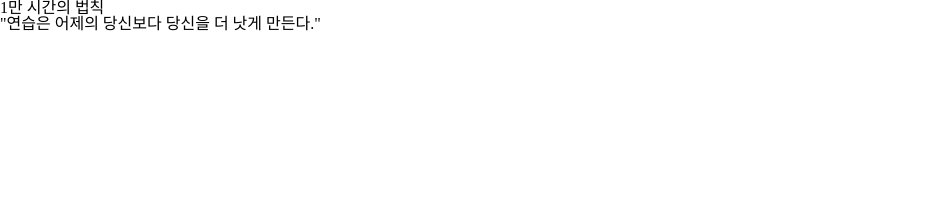
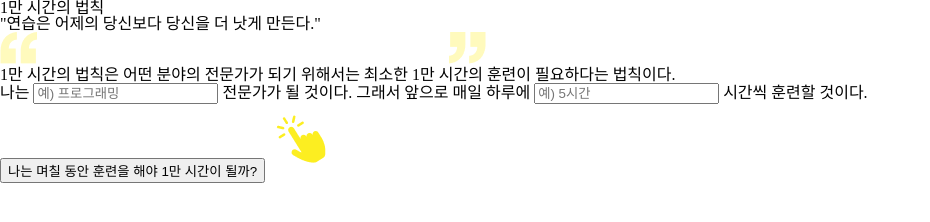
Before and after one commit to Mong-nii/10000hours, a plain HTML site: page index.html in a window 1280 px wide. Shown: the whole page, without its empty margins (0-930 px from the left). Drawn offline with Linux system fonts and the light colour scheme.

Commit message:
main추가

```diff
--- a/index.html
+++ b/index.html
@@ -15,5 +15,26 @@
         <p>"연습은 어제의 당신보다 당신을 더 낫게 만든다."</p>
       </div>
     </header>
+    <main>
+      <div class="quote-img">
+        <img src="./img/quotes.png" alt="" class="quote-image" >
+        <div>
+          <span>1만 시간의 법칙</span>은 어떤 분야의 전문가가 되기 위해서는
+          최소한 1만 시간의 훈련이 필요하다는 법칙이다.
+        </div>
+        <form>
+          <div class="input-group">
+            나는 <input type="text" placeholder="예) 프로그래밍" > 전문가가 될
+            것이다. 그래서 앞으로 매일 하루에
+            <input type="text" placeholder="예) 5시간" > 시간씩 훈련할
+            것이다.
+          </div>
+          <button type="submit" class="btn-yellow">
+            나는 며칠 동안 훈련을 해야 1만 시간이 될까?
+          </button>
+          <img src="./img/click.png" alt="" class="click-img" aria-hidden="true">
+        </form>
+      </div>
+    </main>
   </body>
 </html>
```
